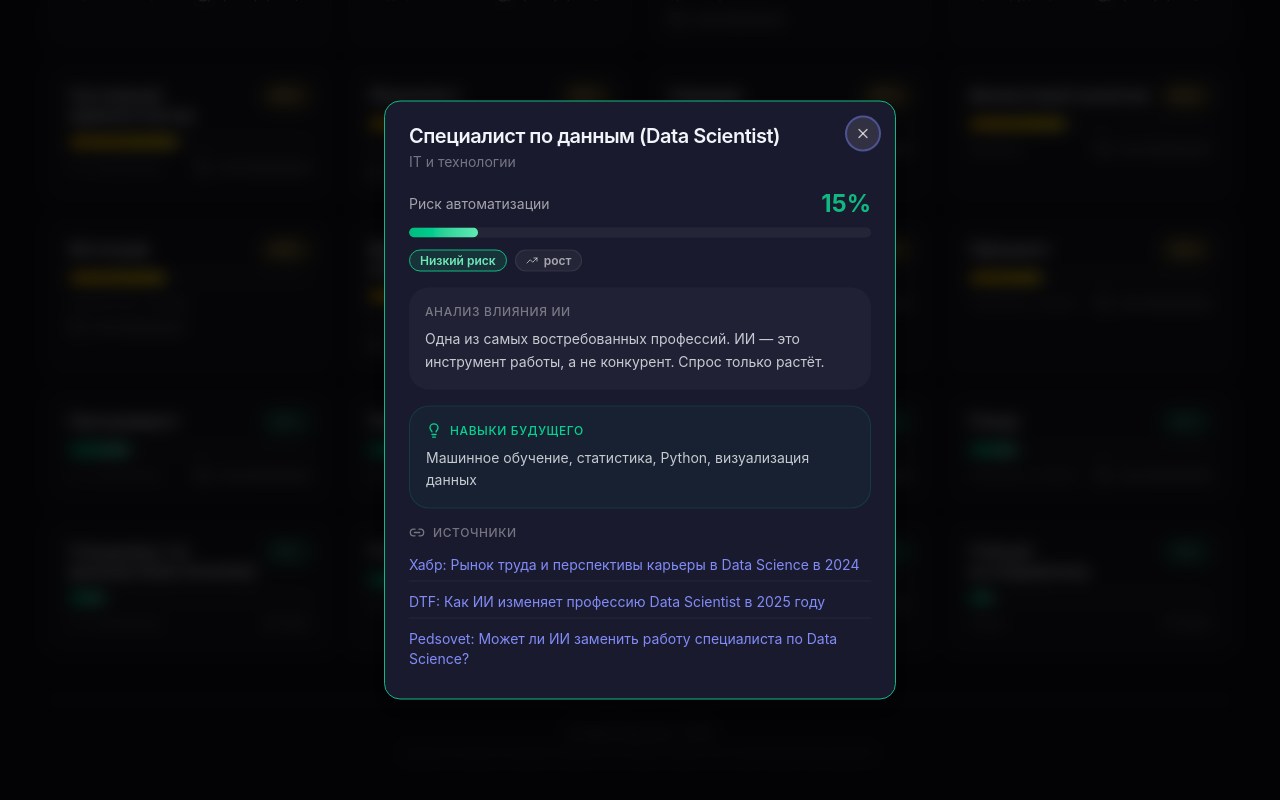
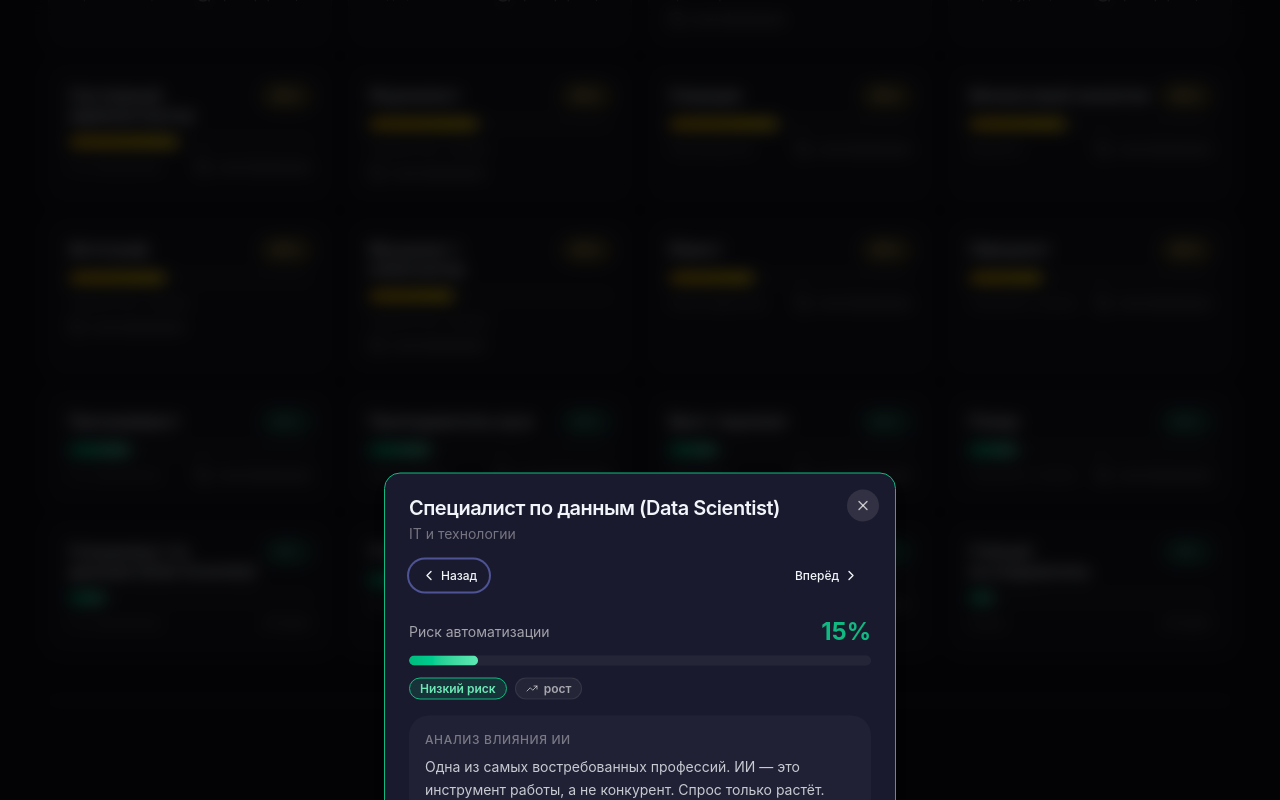
Before and after one commit to demetriusk/aioi, a React (Vite) app: page / in a window 1280 px wide. Both pictures are taken after a click on the element 190 px from the left and 1791 px from the top of the page. Shown: the part 1205-2005 px from the top of the page. Built offline with nearby package versions, Linux system fonts and the light colour scheme.

Commit message:
prev-next

```diff
--- a/src/App.jsx
+++ b/src/App.jsx
@@ -12,6 +12,8 @@ import {
   Users,
   ShieldAlert,
   ShieldCheck,
+  ChevronLeft,
+  ChevronRight,
 } from "lucide-react";
 import { cn } from "@/lib/utils";
 import { Input } from "@/components/ui/input";
@@ -267,7 +269,7 @@ const ProfessionCard = ({ profession, onClick }) => {
   );
 };
 
-const ProfessionModal = ({ profession, open, onClose }) => {
+const ProfessionModal = ({ profession, open, onClose, onPrev, onNext, hasPrev, hasNext }) => {
   if (!profession) return null;
 
   const risk = getRiskLevel(profession.risk);
@@ -275,11 +277,35 @@ const ProfessionModal = ({ profession, open, onClose }) => {
 
   return (
     <Dialog open={open} onOpenChange={onClose}>
-      <DialogContent style={{ borderColor: colors.border }}>
+      <DialogContent style={{ borderColor: colors.border }} className="relative">
         <DialogHeader>
           <DialogTitle>{profession.name}</DialogTitle>
           <DialogDescription>{profession.cat}</DialogDescription>
         </DialogHeader>
+
+        {/* Navigation arrows */}
+        <div className="flex justify-between items-center mb-2">
+          <Button
+            variant="ghost"
+            size="sm"
+            onClick={onPrev}
+            disabled={!hasPrev}
+            className="flex items-center gap-1"
+          >
+            <ChevronLeft className="h-4 w-4" />
+            Назад
+          </Button>
+          <Button
+            variant="ghost"
+            size="sm"
+            onClick={onNext}
+            disabled={!hasNext}
+            className="flex items-center gap-1"
+          >
+            Вперёд
+            <ChevronRight className="h-4 w-4" />
+          </Button>
+        </div>
 
         <div className="space-y-4">
           {/* Risk meter */}
@@ -372,7 +398,7 @@ export default function App() {
   const [query, setQuery] = useState("");
   const [category, setCategory] = useState("Все");
   const [sort, setSort] = useState("risk-desc");
-  const [selectedProfession, setSelectedProfession] = useState(null);
+  const [selectedIndex, setSelectedIndex] = useState(null);
 
   const filtered = useMemo(() => {
     let result = PROFESSIONS.filter(p =>
@@ -454,7 +480,7 @@ export default function App() {
             <ProfessionCard
               key={i}
               profession={p}
-              onClick={() => setSelectedProfession(p)}
+              onClick={() => setSelectedIndex(i)}
             />
           ))}
         </div>
@@ -478,9 +504,13 @@ export default function App() {
       </div>
 
       <ProfessionModal
-        profession={selectedProfession}
-        open={!!selectedProfession}
-        onClose={() => setSelectedProfession(null)}
+        profession={selectedIndex !== null ? filtered[selectedIndex] : null}
+        open={selectedIndex !== null}
+        onClose={() => setSelectedIndex(null)}
+        onPrev={() => setSelectedIndex(i => i > 0 ? i - 1 : i)}
+        onNext={() => setSelectedIndex(i => i < filtered.length - 1 ? i + 1 : i)}
+        hasPrev={selectedIndex > 0}
+        hasNext={selectedIndex !== null && selectedIndex < filtered.length - 1}
       />
     </div>
   );
```
